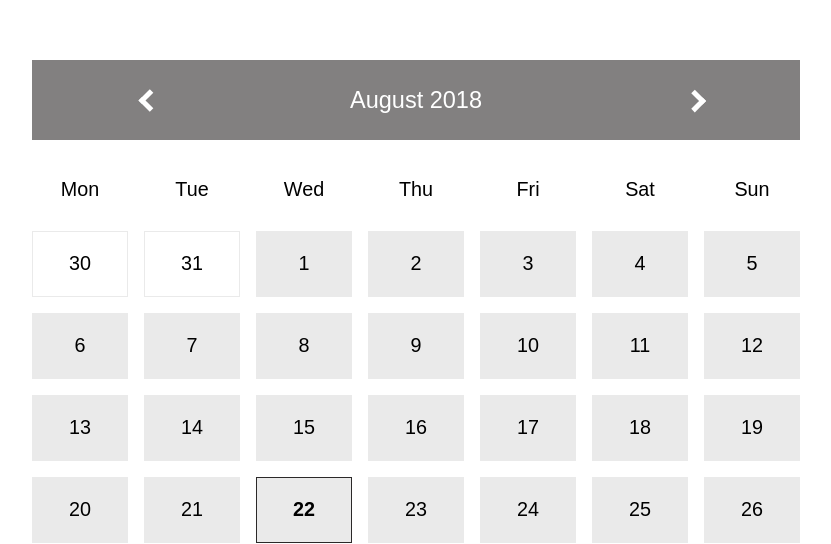
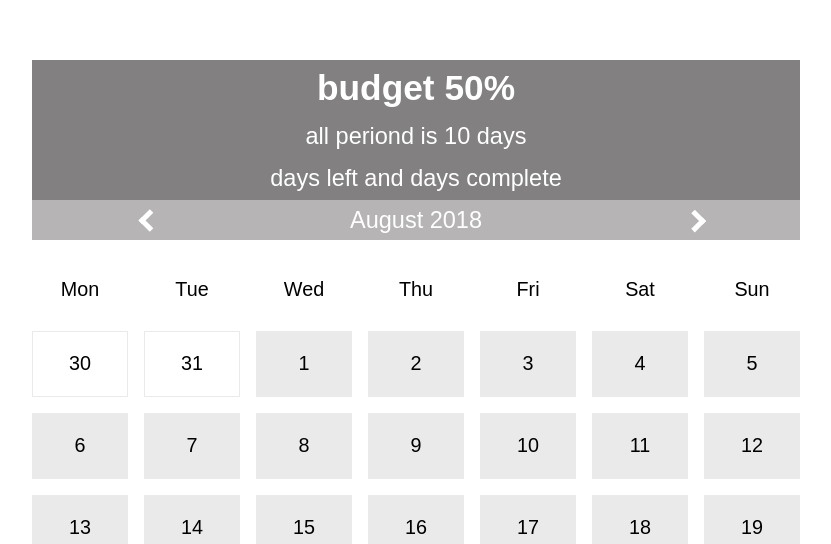
Before and after one commit to AndreyKonovalenko/goals, a React app: page / in a window 1280 px wide. Shown: the part 268-812 px from the top of the page, without its empty margins (224-1055 px from the left). Built offline with nearby package versions, Linux system fonts and the light colour scheme.

Commit message:
Added goalStatus window yet with fake data

```diff
--- a/src/components/CalendarCssTricks/CalendarCssTricks.css
+++ b/src/components/CalendarCssTricks/CalendarCssTricks.css
@@ -1,16 +1,30 @@
+h2, p {
+    margin: 0;
+    padding: 1%
+}
 
 .Green {
     color: green;
 }
+
+.GoalStatus {
+    color:#fff;
+    align-items: center;
+    background: rgba(113, 111, 111, 0.879);
+    font-size: calc(16px + (26 - 16) * ((100vw - 300px) / (1600 - 300)));
+    min-height: 5vh;
+    text-align: center;
+}
+
 .Header {
     display: flex;
     align-items: center;
     font-size: calc(16px + (26 - 16) * ((100vw - 300px) / (1600 - 300)));
     justify-content: space-around;
     margin-bottom: 1em;
-    background: rgba(113, 111, 111, 0.879);
+    background: rgba(172, 170, 170, 0.879);
     color: #fff;
-    min-height: 10vh;
+    min-height: 5vh;
     text-align: center;
 }
 
--- a/src/components/CalendarCssTricks/CalendarCssTricks.js
+++ b/src/components/CalendarCssTricks/CalendarCssTricks.js
@@ -8,7 +8,10 @@ class CalendarCssTricks extends Component {
         currentMonth: new Date(),
         selectedDate: new Date(),
         screenSize: window.matchMedia('(max-width: 800px)').matches,
-        // daySuccess: null
+        goalConfig: {
+            title: "budget 50%",
+            limitation: 10
+        }
     };
 
     componentDidMount () {
@@ -58,7 +61,19 @@ class CalendarCssTricks extends Component {
         });
       };
 
-    renderHeader() {
+
+
+    renderGoalStatus = (title,limitation) => {
+        return (
+            <div className={cssObject.GoalStatus}>
+                <h2>{title}</h2>
+                <p>all periond is {limitation} days</p>
+                <p>days left and days complete </p>
+            </div>
+        );
+    }
+
+    renderHeader = () => {
         const dateFormat = "MMMM YYYY";
         return (
             <div className={cssObject.Header}>
@@ -74,7 +89,7 @@ class CalendarCssTricks extends Component {
       }
 
 
-    renderWeekDays(screenSize) {
+    renderWeekDays = (screenSize) => {
         const days = [];
         let dateFormat = "dd";
         let startDate = dateFns.startOfWeek(this.state.currentMonth, {weekStartsOn:1});
@@ -156,6 +171,7 @@ class CalendarCssTricks extends Component {
     render() {
         return (
             <div className={cssObject.Calendar}>
+                {this.renderGoalStatus(this.state.goalConfig.title, this.state.goalConfig.limitation)}
                 {this.renderHeader()}
                 {this.renderWeekDays(this.state.screenSize)}
                 {this.renderMonthDays()}
```
